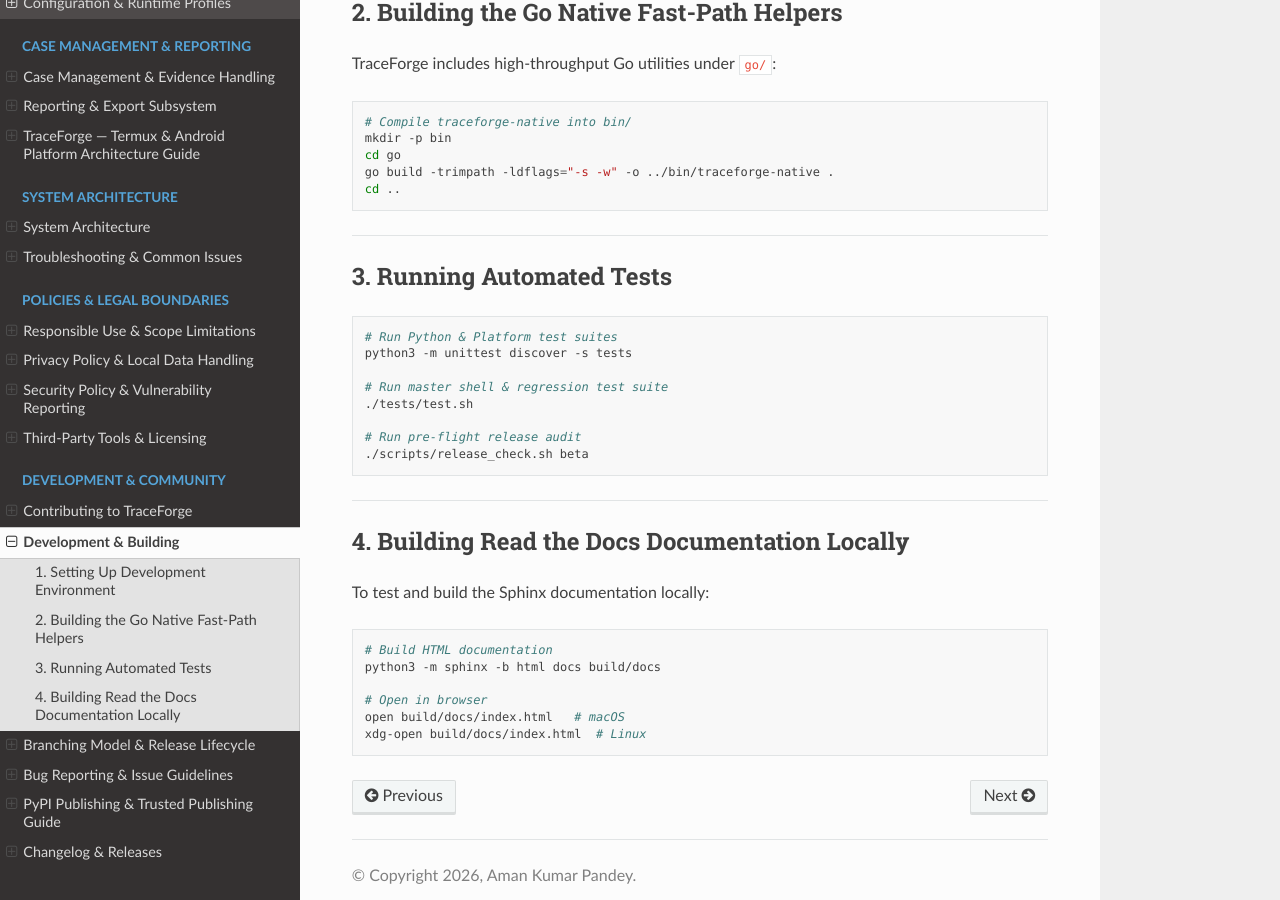
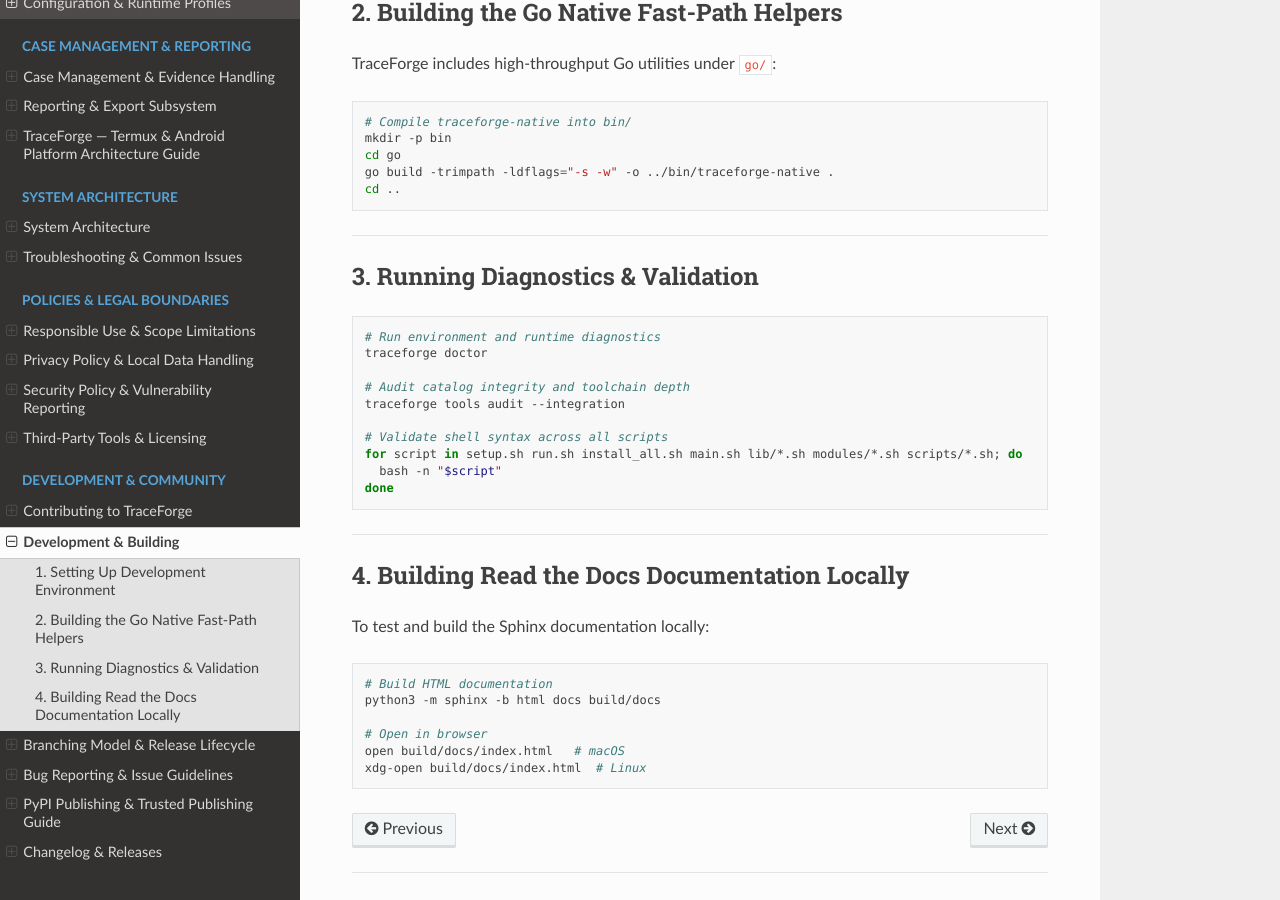
Before and after one commit to paman7647/TraceForge, a Sphinx documentation site: the page built from docs/development.md, in a window 1280 px wide and 900 px high, scrolled down 577 px. Built offline with Sphinx 7.4.7 and the Read the Docs theme 3.1.0, drawn with Linux system fonts in a browser that asks for light colours.

Commit message:
docs: remove references to internal test suites and test directory in documentation

````diff
--- a/docs/development.md
+++ b/docs/development.md
@@ -36,18 +36,21 @@
 
 ---
 
-## 3. Running Automated Tests
+## 3. Running Diagnostics & Validation
 
 ```bash
-# Run Python & Platform test suites
-python3 -m unittest discover -s tests
+# Run environment and runtime diagnostics
+traceforge doctor
 
-# Run master shell & regression test suite
-./tests/test.sh
+# Audit catalog integrity and toolchain depth
+traceforge tools audit --integration
 
-# Run pre-flight release audit
-./scripts/release_check.sh beta
+# Validate shell syntax across all scripts
+for script in setup.sh run.sh install_all.sh main.sh lib/*.sh modules/*.sh scripts/*.sh; do
+  bash -n "$script"
+done
 ```
+
 
 ---
 
````
Also changed, not shown: CHANGELOG.md (+2 -1 lines), CONTRIBUTING.md (+14 -8 lines), README.md (+3 -3 lines), RELEASE_NOTES.md (+2 -1 lines), changelogs.md (+2 -1 lines), docs/branching.md (+5 -4 lines), docs/bug-reporting.md (+1 -1 lines), docs/contributing.md (+5 -4 lines), docs/pypi.md (+3 -2 lines).
